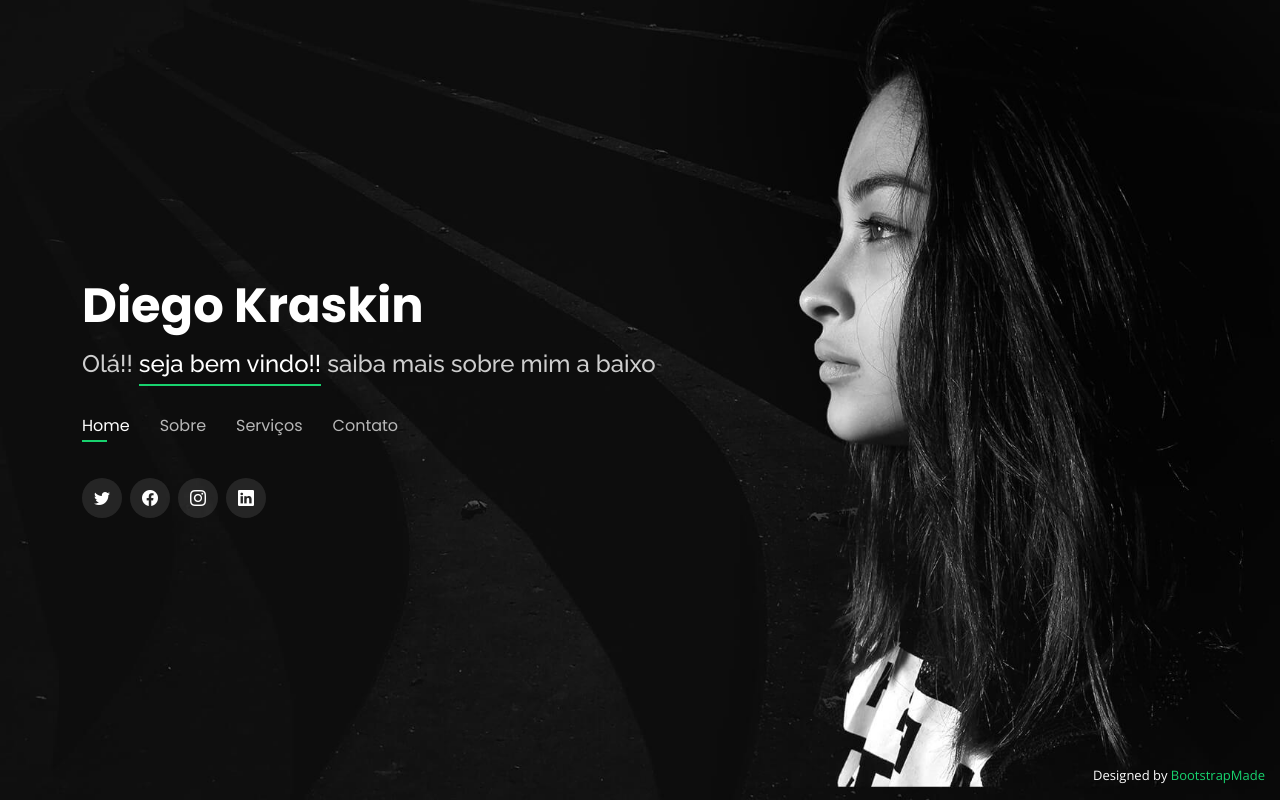
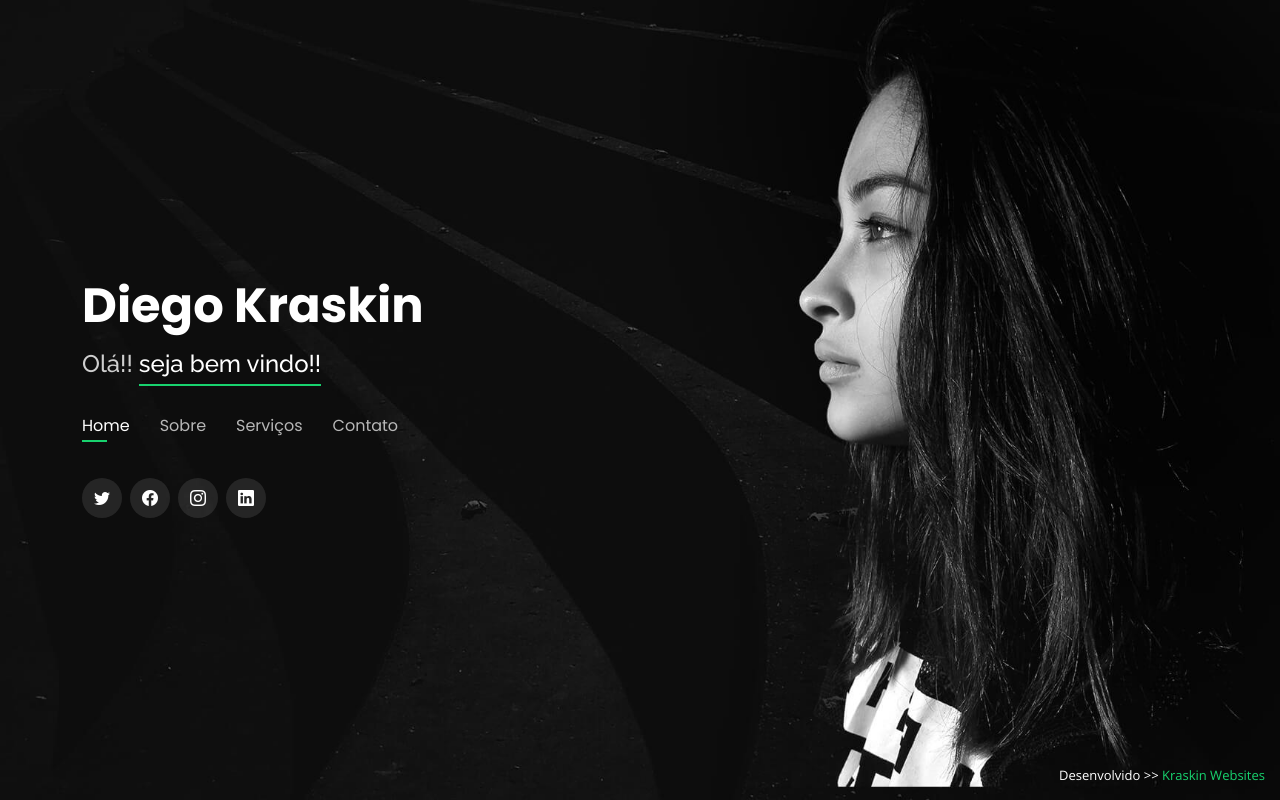
Before and after one commit to Diego-kraskin/Uber, a plain HTML site: page index.html in a window 1280 px wide. Drawn offline with nearby package versions, Linux system fonts and the light colour scheme.

Commit message:
Add files via upload

```diff
--- a/index.html
+++ b/index.html
@@ -45,7 +45,7 @@
       <h1><a href="index.html">Diego Kraskin</a></h1>
       <!-- Uncomment below if you prefer to use an image logo -->
       <!-- <a href="index.html" class="mr-auto"><img src="assets/img/logo.png" alt="" class="img-fluid"></a> -->
-      <h2>Olá!! <span>seja bem vindo!!</span>  saiba mais sobre mim a baixo</h2>
+      <h2>Olá!! <span>seja bem vindo!!</span></h2>
 
       <nav id="navbar" class="navbar">
         <ul>
@@ -543,8 +543,6 @@
         </div>
       </div>
 
-
-
     </div>
   </section><!-- End Contact Section -->
 
@@ -553,7 +551,7 @@
     <!-- You can delete the links only if you purchased the pro version. -->
     <!-- Licensing information: https://bootstrapmade.com/license/ -->
     <!-- Purchase the pro version with working PHP/AJAX contact form: https://bootstrapmade.com/personal-free-resume-bootstrap-template/ -->
-    Designed by <a href="https://bootstrapmade.com/">BootstrapMade</a>
+    Desenvolvido >> <a href="https://dmkraskin.github.io/kraskinwebsites/">Kraskin Websites</a>
   </div>
 
   <!-- Vendor JS Files -->
```
